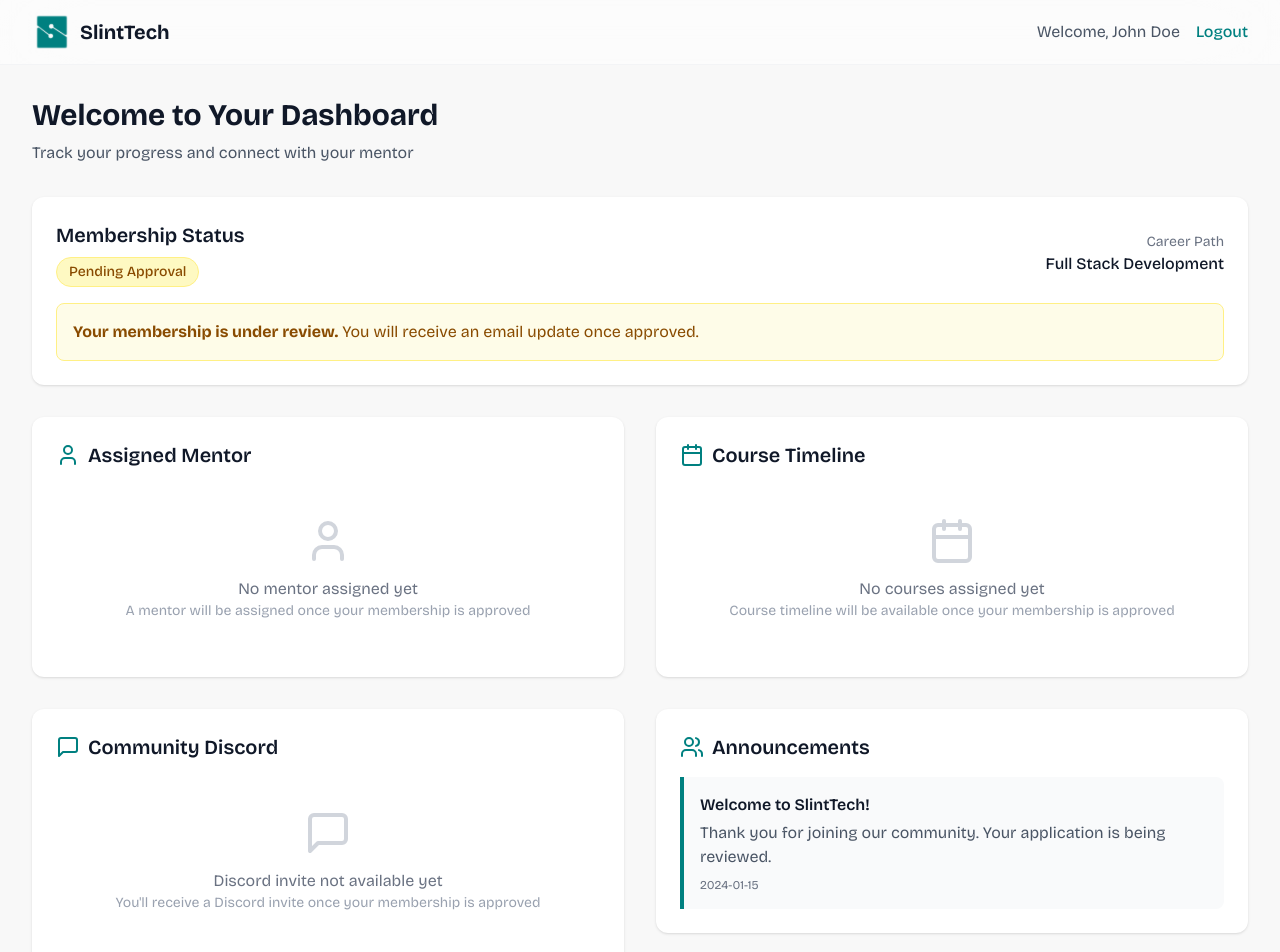
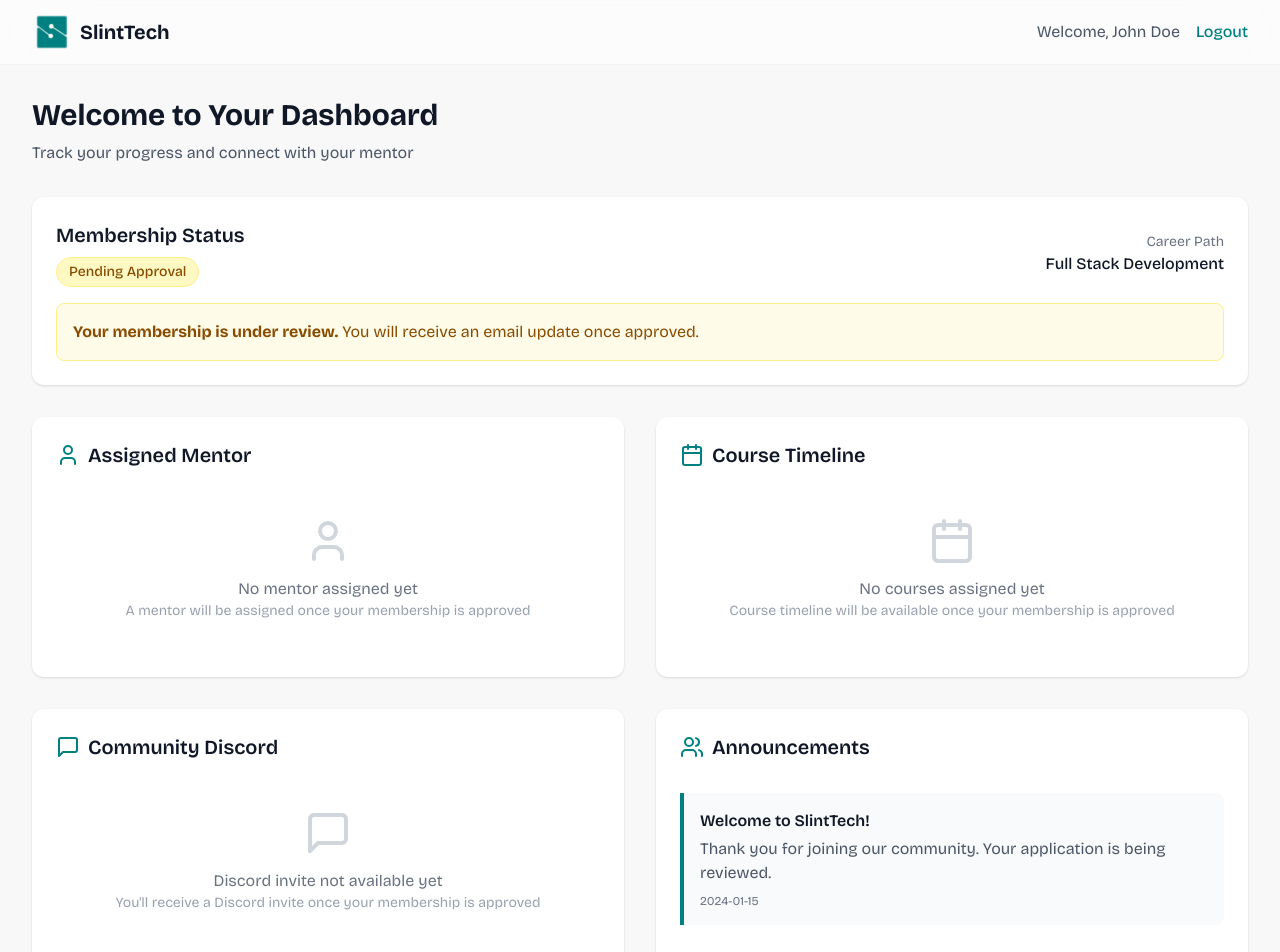
Before and after one commit to SLINT-Tech/slinttech.org, a React (Vite) app: page /dashboard in a window 1280 px wide. Shown: the top 952 px of the page. Built offline with nearby package versions, Linux system fonts and the light colour scheme.

Commit message:
Wrap announcements content in py-4 div

```diff
--- a/src/Pages/MenteeDashboard.tsx
+++ b/src/Pages/MenteeDashboard.tsx
@@ -239,6 +239,7 @@ const MenteeDashboard = () => {
 
               {menteeData.announcements.length > 0 ? (
                 <div className="space-y-4">
+                  <div className="py-4">
                     {menteeData.announcements.map((announcement) => (
                       <div key={announcement.id} className="border-l-4 border-[#008080] bg-gray-50 p-4 rounded-r-lg">
                         <div className="flex items-start justify-between">
@@ -250,6 +251,7 @@ const MenteeDashboard = () => {
                         </div>
                       </div>
                     ))}
+                  </div>
                 </div>
               ) : (
                 <div className="text-center py-8">
```
Lines whose indentation alone changed are shown as unchanged.
